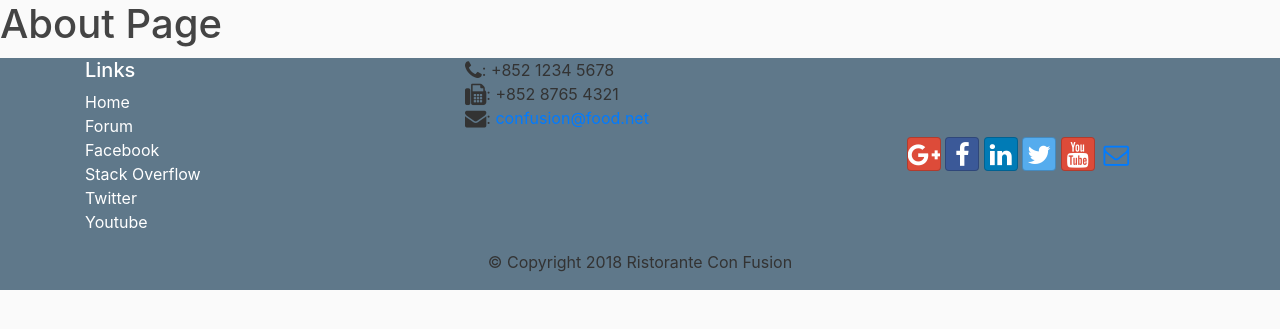
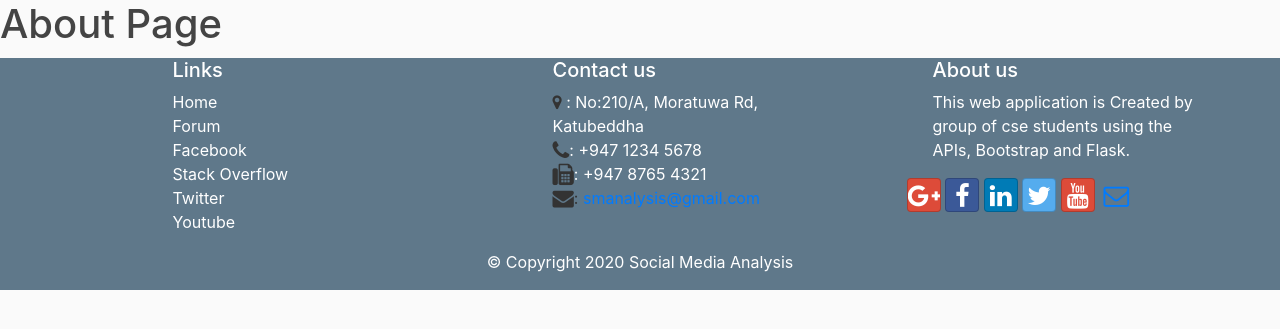
Before and after one commit to AshanMSilva/Social-Media-Analysis, a Flask app: template social_media_analysis/templates/about.html in a window 1280 px wide. Shown: the part 56-385 px from the top of the page. Run offline with Flask 2, Linux system fonts and the light colour scheme; the template is opened without the code that fills it: most values are stand-ins (such as "Sample title", 1, 10 or a date in 2020); form fields are guessed from the names that the template uses; some libraries are stand-ins or nearby versions.

Commit message:
footer modified

```diff
--- a/social_media_analysis/templates/layout.html
+++ b/social_media_analysis/templates/layout.html
@@ -88,6 +88,7 @@
       <div class="container">
         <div class="row footer-container">
           <div class="col-12 col-md-4 justify-content-center">
+            <div class="offset-md-3 offset-4">
               <h5 class="footer-fonts">Links</h5>
               <ul class="list-unstyled">
                 <li><a href="{{ url_for('main.home') }}" class="footer-fonts">Home</a></li>
@@ -99,12 +100,22 @@
               </ul>
             </div>
 
+          </div>
+
           <div class="col-12 col-md-4 justify-content-center">
-            <i class="fa fa-phone fa-lg"></i>: +852 1234 5678<br />
-            <i class="fa fa-fax fa-lg"></i>: +852 8765 4321<br />
-            <i class="fa fa-envelope fa-lg"></i>: <a href="mailto:confusion@food.net">confusion@food.net</a>
+            <div class="offset-md-3 offset-4">
+              <h5 class="footer-fonts">Contact us</h5>
+              <i class="fa fa-map-marker"></i><span class="footer-fonts"> : No:210/A, Moratuwa Rd, Katubeddha</span><br />
+              <i class="fa fa-phone fa-lg"></i><span class="footer-fonts">: +947 1234 5678</span><br />
+              <i class="fa fa-fax fa-lg"></i><span class="footer-fonts">: +947 8765 4321</span><br />
+              <i class="fa fa-envelope fa-lg"></i>: <a href="mailto:smanalysis@gmail.com">smanalysis@gmail.com</a>
             </div>
-          <div class="col-12 col-md-4 align-self-center">
+          </div>
+          <div class="col-12 col-md-4 ">
+            <div class="offset-md-3 offset-4">
+              <h5 class="footer-fonts">About us</h5>
+              <p class="footer-fonts">This web application is Created by group of cse students using the APIs, Bootstrap and Flask.</p>
+            </div>
             <div class="text-center">
               <a class="btn btn-social-icon btn-google" href="http://google.com/+"><i class="fa fa-google-plus"></i></a>
               <a class="btn btn-social-icon btn-facebook" href="http://www.facebook.com/profile.php?id="><i class="fa fa-facebook"></i></a>
@@ -118,12 +129,89 @@
         </div>
         <div class="row justify-content-center">
           <div class="col-auto">
-              <p>© Copyright 2018 Ristorante Con Fusion</p>
+              <p class="footer-fonts">© Copyright 2020 Social Media Analysis</p>
           </div>
         </div>
 
       </div>
     </footer>
+  </div>
+    <div class="modal fade" id="newpostmodal" tabindex="-1" role="dialog" aria-labelledby="newpostmodal" aria-hidden="true">
+    <div class="modal-dialog new-forum-modal-dialog">
+      <div class="modal-content">
+        <div class="modal-header">
+          <h5 class="modal-title" id="newpostmodal">Create New Post</h5>
+          <button type="button" class="close" data-dismiss="modal" aria-label="Close">
+            <span aria-hidden="true">&times;</span>
+          </button>
+        </div>
+        <div class="model-body new-forum-modal-body">
+          <form method="POST" action="">
+            {{ form.hidden_tag() }}
+            <fieldset class="form-group">
+                <legend class="border-bottom mb-4">Join Today</legend>
+                <div class="form-group">
+                    {{ form.username.label(class="form-control-label") }}
+
+                    {% if form.username.errors %}
+                        {{ form.username(class="form-control form-control-lg is-invalid") }}
+                        <div class="invalid-feedback">
+                            {% for error in form.username.errors %}
+                                <span>{{ error }}</span>
+                            {% endfor %}
+                        </div>
+                    {% else %}
+                        {{ form.username(class="form-control form-control-lg") }}
+                    {% endif %}
+                </div>
+                <div class="form-group">
+                    {{ form.email.label(class="form-control-label") }}
+                    {% if form.email.errors %}
+                        {{ form.email(class="form-control form-control-lg is-invalid") }}
+                        <div class="invalid-feedback">
+                            {% for error in form.email.errors %}
+                                <span>{{ error }}</span>
+                            {% endfor %}
+                        </div>
+                    {% else %}
+                        {{ form.email(class="form-control form-control-lg") }}
+                    {% endif %}
+                </div>
+                <div class="form-group">
+                    {{ form.password.label(class="form-control-label") }}
+                    {% if form.password.errors %}
+                        {{ form.password(class="form-control form-control-lg is-invalid") }}
+                        <div class="invalid-feedback">
+                            {% for error in form.password.errors %}
+                                <span>{{ error }}</span>
+                            {% endfor %}
+                        </div>
+                    {% else %}
+                        {{ form.password(class="form-control form-control-lg") }}
+                    {% endif %}
+                </div>
+                <div class="form-group">
+                    {{ form.confirm_password.label(class="form-control-label") }}
+                    {% if form.confirm_password.errors %}
+                        {{ form.confirm_password(class="form-control form-control-lg is-invalid") }}
+                        <div class="invalid-feedback">
+                            {% for error in form.confirm_password.errors %}
+                                <span>{{ error }}</span>
+                            {% endfor %}
+                        </div>
+                    {% else %}
+                        {{ form.confirm_password(class="form-control form-control-lg") }}
+                    {% endif %}
+                </div>
+            </fieldset>
+            <div class="form-group">
+                {{ form.submit(class="btn btn-outline-info") }}
+            </div>
+          </form>
+        </div>
+      </div>
+    </div>
+  </div>
 
     <!-- Optional JavaScript -->
     <!-- jQuery first, then Popper.js, then Bootstrap JS -->
--- a/social_media_analysis/twitter/routes.py
+++ b/social_media_analysis/twitter/routes.py
@@ -14,6 +14,7 @@ twitter = Blueprint('twitter', __name__)
 
 
 @twitter.route("/twitter/<string:name>")
+@login_required
 def user_details(name):
     twitter_client = TwitterClient()
     tweet_analyzer = TweetAnalyzer()
@@ -24,6 +25,7 @@ def user_details(name):
 
 
 @twitter.route("/twitter/hashtag/<string:hashtag>")
+@login_required
 def hashtag_tweets(hashtag):
     hasht = '#'+hashtag
     twitter_client = TwitterClient()
@@ -31,6 +33,7 @@ def hashtag_tweets(hashtag):
     return render_template('hashtag.html', tweets=tweets)
 
 @twitter.route("/twitter/botaccount/<string:name>")
+@login_required
 def bot_account_detection(name):
     twitter_client = TwitterClient()
     user = twitter_client.get_user(name)
@@ -59,6 +62,7 @@ def bot_account_detection(name):
     return render_template('bot_detection.html', user=user, pred_result = pred_result)
 
 @twitter.route("/twitter/tweets/<string:name>")
+@login_required
 def user_tweets(name):
     twitter_client = TwitterClient()
     tweet_analyzer = TweetAnalyzer()
```
Also changed, not shown: social_media_analysis/posts/routes.py (+10 -5 lines). Lines whose indentation alone changed are shown as unchanged.
